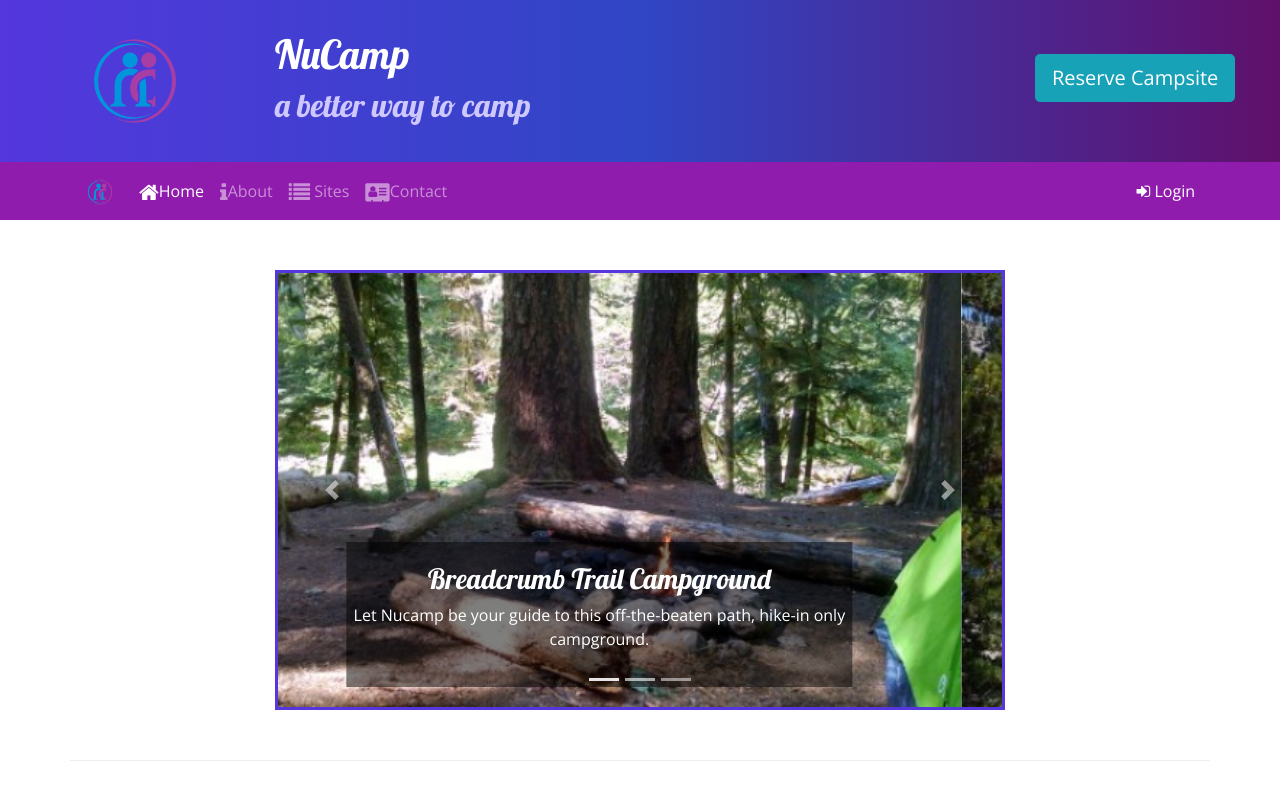
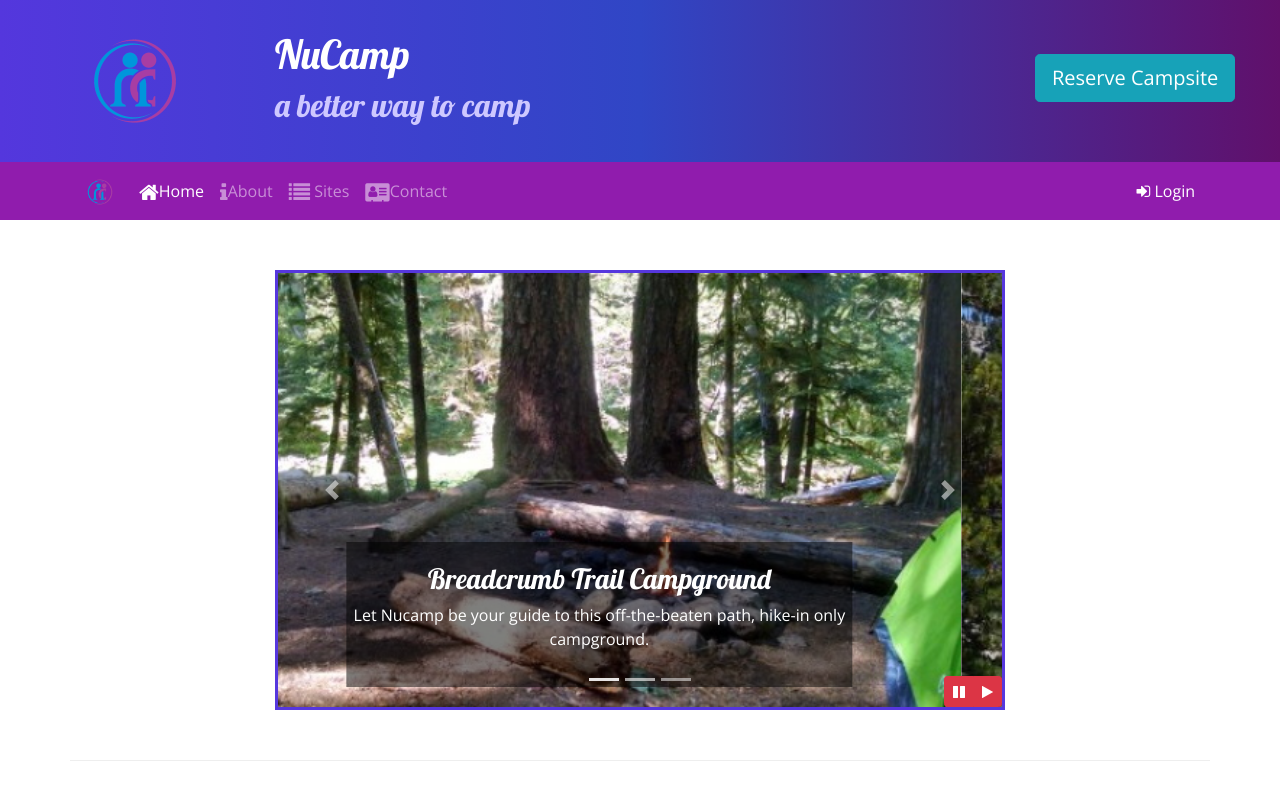
Before and after one commit to artbaker82/nucampsite, a website: page index.html in a window 1280 px wide. Shown: the top 800 px of the page. Drawn offline with nearby package versions, Linux system fonts and the light colour scheme.

Commit message:
Bootstrap and jQuery Part 1

```diff
--- a/css/styles.css
+++ b/css/styles.css
@@ -52,3 +52,10 @@ a:hover {
 .carousel {
   border: solid #5637dd;
 }
+
+#carouselButton {
+  position: absolute;
+  right: 0;
+  bottom: 0;
+  z-index: 100;
+}
--- a/index.html
+++ b/index.html
@@ -246,6 +246,14 @@
               <span class="carousel-control-next-icon"></span>
               <span class="sr-only">Next</span>
             </a>
+            <div class="btn-group" id="carouselButton">
+              <button class="btn btn-sm btn-danger" id="carouselPause">
+                <i class="fa fa-pause"></i>
+              </button>
+              <button class="btn btn-sm btn-danger" id="carouselPlay">
+                <i class="fa fa-play"></i>
+              </button>
+            </div>
           </div>
         </div>
       </div>
@@ -359,5 +367,17 @@
     <script src="node_modules/jquery/dist/jquery.slim.min.js"></script>
     <script src="node_modules/popper.js/dist/umd/popper.min.js"></script>
     <script src="node_modules/bootstrap/dist/js/bootstrap.min.js"></script>
+
+    <script>
+      $(function () {
+        $(".carousel").carousel({ interval: 2000 });
+        $("#carouselPause").click(function () {
+          $(".carousel").carousel("pause");
+        });
+        $("#carouselPlay").click(function () {
+          $(".carousel").carousel("cycle");
+        });
+      });
+    </script>
   </body>
 </html>
```
